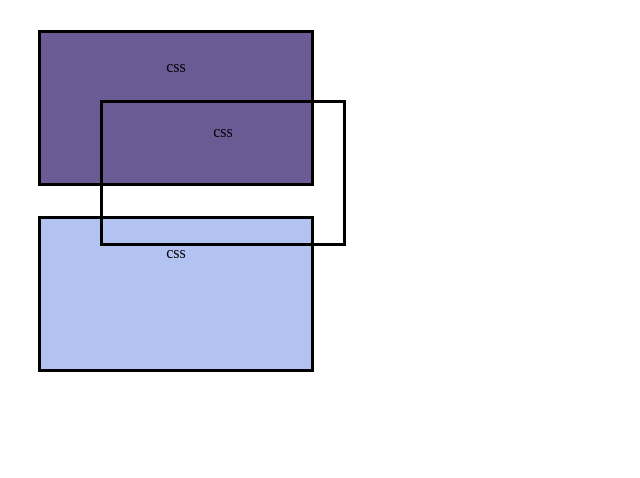
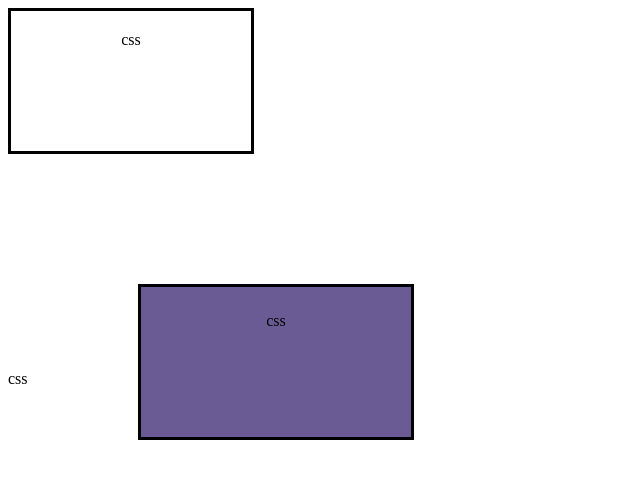
Before and after one commit to AlexRod08-pumpkin/css-practice, a plain HTML site: page index.html in a window 1280 px wide. Shown: the whole page, without its empty margins (0-640 px from the left). Drawn offline with Linux system fonts and the light colour scheme.

Commit message:
Update style.css

```diff
--- a/style.css
+++ b/style.css
@@ -1,4 +1,4 @@
-.hover-box{
+.hover-box:hover{
   background-color: #b3c3f1;
    margin: 30px;
   padding: 25px;
@@ -9,9 +9,6 @@
 }
 
 .card {
-   position: absolute;
-  top: 100px;
-  left: 100px;
   background-color:#7e7cc4
   margin: 30px;
   padding:20px;
@@ -31,6 +28,8 @@ margin: 30px;
   height:100px;
 }
 
-.hover-box:hover {
-  background-color: #F7CAC9;
+#highlight{
+  position:  relative;
+  top: 100px;
+  left: 100px;
 }
```
